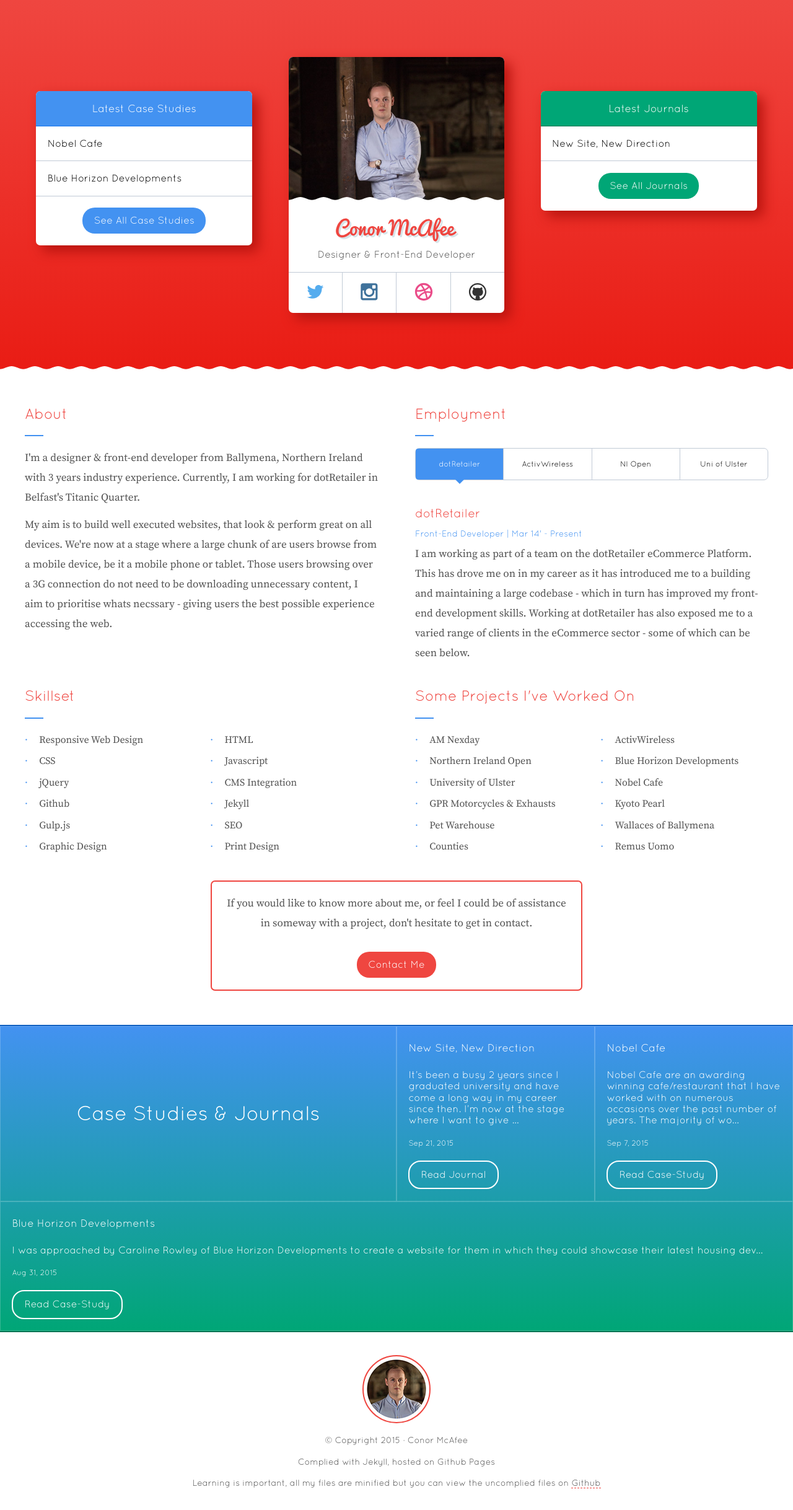
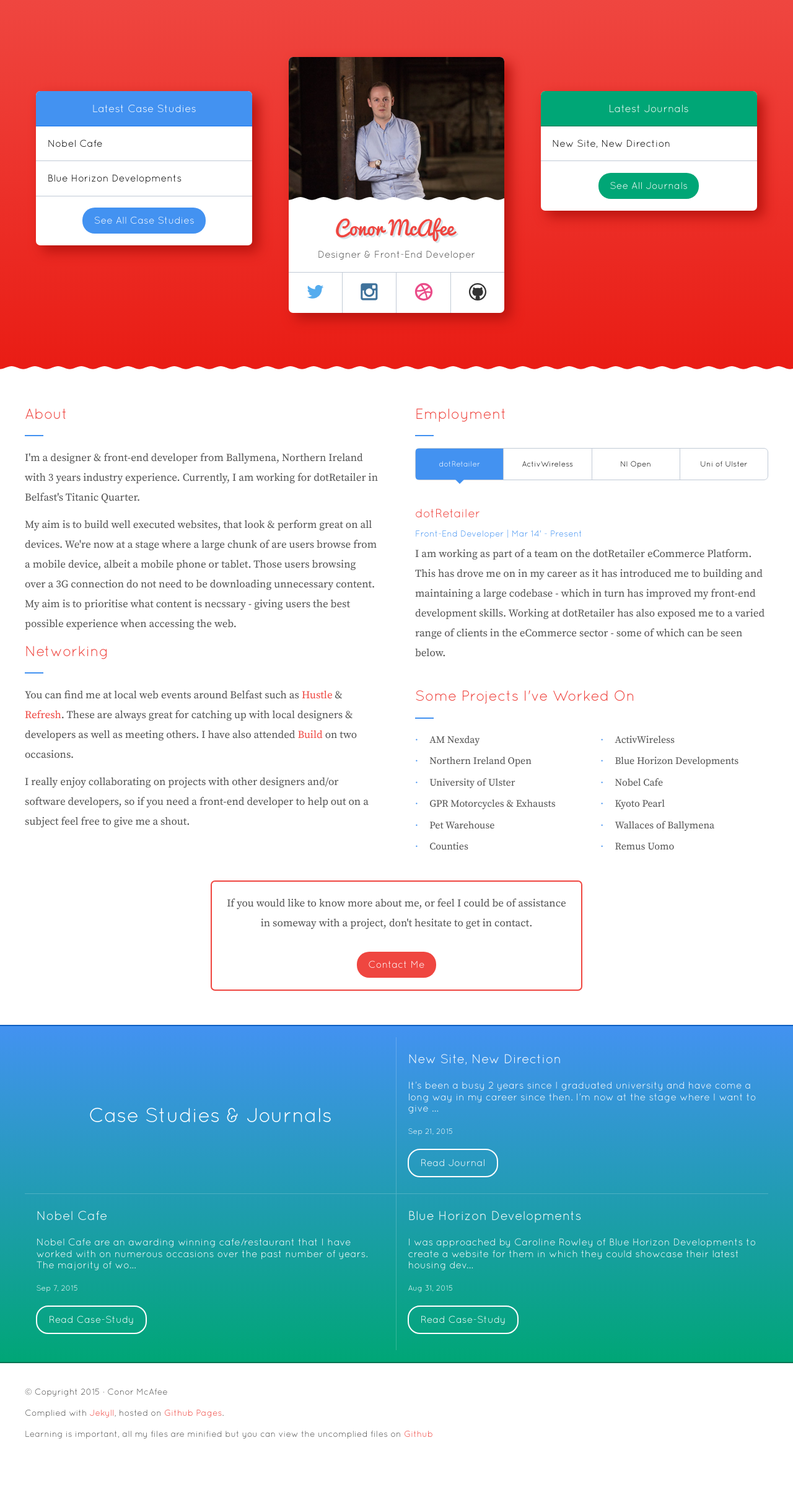
Before and after one commit to conormcafee/conormcafee.github.io, a Jekyll site: the page built from index.html, in a window 1280 px wide. Shown: the whole page at 62% size. Built offline with Jekyll 4.4.1, drawn with Linux system fonts in a browser that asks for light colours; after the commit the page ends 2377 px from its top, so only the background shows below that.

Commit message:
Homepage Tidy
Content & Code

```diff
--- a/_data/jobs.yml
+++ b/_data/jobs.yml
@@ -1,6 +1,6 @@
 - title: dotRetailer
   role: Front-End Developer | Mar 14' - Present
-  desc: I am working as part of a team on the dotRetailer eCommerce Platform.  This has drove me on in my career as it has introduced me to a building and maintaining a large codebase - which in turn has improved my front-end development skills.  Working at dotRetailer has also exposed me to a varied range of clients in the eCommerce sector - some of which can be seen below.
+  desc: I am working as part of a team on the dotRetailer eCommerce Platform.  This has drove me on in my career as it has introduced me to building and maintaining a large codebase - which in turn has improved my front-end development skills.  Working at dotRetailer has also exposed me to a varied range of clients in the eCommerce sector - some of which can be seen below.
   state: active
   number: 0
 
--- a/_includes/footer.html
+++ b/_includes/footer.html
@@ -2,11 +2,9 @@
 
 	<div class="wrapper">
 
-		<div class="footer__avatar"></div>
-
 		<p class="footer__text">&copy; Copyright 2015 &middot; Conor McAfee</p>
 
-		<p class="footer__text">Complied with Jekyll, hosted on Github Pages</p>
+		<p class="footer__text">Complied with <a href="http://jekyllrb.com/" title="Jekyll" class="footer__link" target="_blank">Jekyll</a>, hosted on <a href="https://pages.github.com/" title="Github Pages" class="footer__link" target="_blank">Github Pages</a>.</p>
 
 		<p class="footer__text">Learning is important, all my files are minified but you can view the uncomplied files on <a href="http://www.github.com/conormcafee/conormcafee.github.io" title="Uncomplied Files on Github" class="footer__link" target="_blank">Github</a></p>
 
--- a/assets/js/homepage.js
+++ b/assets/js/homepage.js
@@ -19,6 +19,7 @@ $(function() {
 $(".btn--continue").click(function(e) {
     $(this).addClass("btn--continue-active");
     $(".about--js").toggleClass("about--hidden about--visible");
+    e.preventDefault();
 });
 
 // Employment JS
@@ -28,6 +29,7 @@ $("#js-0-title").click(function(e) {
     $("#js-0").toggleClass("about__employment--js-active about__employment--js-inactive");
     $("#js-1, #js-2, #js-3").addClass("about__employment--js-inactive");
     $("#js-1-title, #js-2-title, #js-3-title").removeClass("about__employment-link--active");
+    e.preventDefault();
 });
 
 $("#js-1-title").click(function(e) {
@@ -35,6 +37,7 @@ $("#js-1-title").click(function(e) {
     $("#js-1").toggleClass("about__employment--js-active about__employment--js-inactive");
     $("#js-0, #js-2, #js-3").addClass("about__employment--js-inactive");
     $("#js-0-title, #js-2-title, #js-3-title").removeClass("about__employment-link--active");
+    e.preventDefault();
 });
 
 $("#js-2-title").click(function(e) {
@@ -42,6 +45,7 @@ $("#js-2-title").click(function(e) {
     $("#js-2").toggleClass("about__employment--js-active about__employment--js-inactive");
     $("#js-0, #js-1, #js-3").addClass("about__employment--js-inactive");
     $("#js-0-title, #js-1-title, #js-3-title").removeClass("about__employment-link--active");
+    e.preventDefault();
 });
 
 $("#js-3-title").click(function(e) {
@@ -49,4 +53,5 @@ $("#js-3-title").click(function(e) {
     $("#js-3").toggleClass("about__employment--js-active about__employment--js-inactive");
     $("#js-0, #js-1, #js-2").addClass("about__employment--js-inactive");
     $("#js-0-title, #js-1-title, #js-2-title").removeClass("about__employment-link--active");
+    e.preventDefault();
 });
--- a/build/sass/_header.scss
+++ b/build/sass/_header.scss
@@ -1,8 +1,6 @@
 header {
 	background-color: brand-colour(white);
-	border-bottom: 1px solid brand-colour(grey, dark);
 	overflow: hidden;
-	//padding: em(10) 0;
 	padding: $base-line-height 0;
 }
 
--- a/index.html
+++ b/index.html
@@ -52,27 +52,35 @@ description: I'm a Designer &amp; Front-End Developer from Ballymena Northen Ire
 
 <section class="about" id="about">
   <div class="wrapper">
+    <div class="about__column about__column--one">
 
-    <div class="about__column about__column--one">
       <h2 class="about__heading">About</h2>
 
-      <p class="about__text">I'm a designer & front-end developer from Ballymena, Northern Ireland with 3 years industry experience. Currently, I am working for dotRetailer in Belfast's Titanic Quarter.</p>
+      <p class="about__text">I'm a designer &amp; front-end developer from Ballymena, Northern Ireland with 3 years industry experience. Currently, I am working for dotRetailer in Belfast's Titanic Quarter.</p>
 
-      <p class="about__text">My aim is to build well executed websites, that look &amp; perform great on all devices.  We're now at a stage where a large chunk of are users browse from a mobile device, be it a mobile phone or tablet.  Those users browsing over a 3G connection do not need to be downloading unnecessary content, I aim to prioritise whats necssary - giving users the best possible experience accessing the web.</p>
+      <p class="about__text">My aim is to build well executed websites, that look &amp; perform great on all devices.  We're now at a stage where a large chunk of are users browse from a mobile device, albeit a mobile phone or tablet.  Those users browsing over a 3G connection do not need to be downloading unnecessary content.  My aim is to prioritise what content is necssary - giving users the best possible experience when accessing the web.</p>
 
-      <a href="javascript: void(0)" class="btn btn--continue btn--continue-inactive" title="Click to read more about Conor McAfee" alt="Click to read more about Conor McAfee">Read more about Conor</a>
+      <h2 class="about__heading">Networking</h2>
+
+      <p class="about__text">You can find me at local web events around Belfast such as <a href="http://www.hustleconf.co.uk/" target="_blank" class="about__link" title="Hustle Confernce">Hustle</a> &amp; <a href="http://refreshbelfast.com/" target="_blank" class="about__link" title="Refresh Belfast">Refresh</a>.  These are always great for catching up with local designers &amp; developers as well as meeting others.  I have also attended <a href="http://2013.buildconf.com/" target="_blank" class="about__link" title="Build Confernce">Build</a> on two occasions.</p>
+
+      <p class="about__text">I really enjoy collaborating on projects with other designers and/or software developers, so if you need a front-end developer to help out on a subject feel free to give me a shout.</p>
+
+      <a href="#1" class="btn btn--continue btn--continue-inactive" title="Click to read more about Conor McAfee" alt="Click to read more about Conor McAfee">Read more about Conor</a>
+
     </div>
 
     <div class="about__column about__column--two about--js about--hidden">
+
       <h2 class="about__heading">Employment</h2>
 
       <div class="about__employment">
 
         <div class="about__employment-nav">
-          <a href="javascript: void(0)" class="about__employment-link about__employment-link--active" id="js-0-title" title="dotRetailer" alt="Other Jobs">dotRetailer</a>
-          <a href="javascript: void(0)" class="about__employment-link" id="js-1-title" title="ActivWireless" alt="Other Jobs">ActivWireless</a>
-          <a href="javascript: void(0)" class="about__employment-link" id="js-2-title" title="Northern Ireland Open Challenge Tour" alt="Other Jobs">NI Open</a>
-          <a href="javascript: void(0)" class="about__employment-link" id="js-3-title" title="University of Ulster" alt="Other Jobs">Uni of Ulster</a>
+          <a href="#" class="about__employment-link about__employment-link--active" id="js-0-title" title="dotRetailer" alt="Other Jobs">dotRetailer</a>
+          <a href="#" class="about__employment-link" id="js-1-title" title="ActivWireless" alt="Other Jobs">ActivWireless</a>
+          <a href="#" class="about__employment-link" id="js-2-title" title="Northern Ireland Open Challenge Tour" alt="Other Jobs">NI Open</a>
+          <a href="#" class="about__employment-link" id="js-3-title" title="University of Ulster" alt="Other Jobs">Uni of Ulster</a>
         </div>
 
         {% for job in site.data.jobs %}
@@ -82,20 +90,7 @@ description: I'm a Designer &amp; Front-End Developer from Ballymena Northen Ire
           <li class="about__employment-item about__employment--desc">{{ job.desc }}</li>
         </ul>
         {% endfor %}
-      </div>
-    </div>
 
-    <div class="about__column about__column--one about--js about--hidden">
-      <h2 class="about__heading">Skillset</h2>
-
-      <ul class="about__list">
-        {% for skill in site.data.skills %}
-        <li class="about__list-item">{{ skill.name }}</li>
-        {% endfor %}
-      </ul>
-    </div>
-
-    <div class="about__column about__column--two about--js about--hidden">
         <h2 class="about__heading">Some Projects I've Worked On</h2>
 
         <ul class="about__list">
@@ -104,13 +99,16 @@ description: I'm a Designer &amp; Front-End Developer from Ballymena Northen Ire
           {% endfor %}
         </ul>
       </div>
+    </div>
 
     {% include contact.html %}
 
   </div>
 </section>
 
-<section class="posts" id="posts" data-post="journal">
+<section class="posts" id="posts">
+  <div class="wrapper">
+    <div class="posts--wrapper">
       <div class="post-card post-card--intro">
         <p class="post-card__header">Case Studies &amp; Journals</p>
       </div>
@@ -122,6 +120,8 @@ description: I'm a Designer &amp; Front-End Developer from Ballymena Northen Ire
         <a href="{{ post.url | prepend: site.baseurl }}" class="btn post-card__read">Read {{ post.type }}</a>
       </div>
       {% endfor %}
+    </div>
+  </div>
 </section>
 
 {% include footer.html %}
```
Also changed, not shown: about.md (deleted, +0 -11 lines), build/sass/_global.scss (+6 -19 lines), build/sass/homepage/_index.scss (+41 -19 lines), gulpfile.js (+16 -0 lines), production/css/main.css (+42 -47 lines), work/index.html (deleted, +0 -30 lines), production/css/main.min.css. Lines whose indentation alone changed are shown as unchanged.
